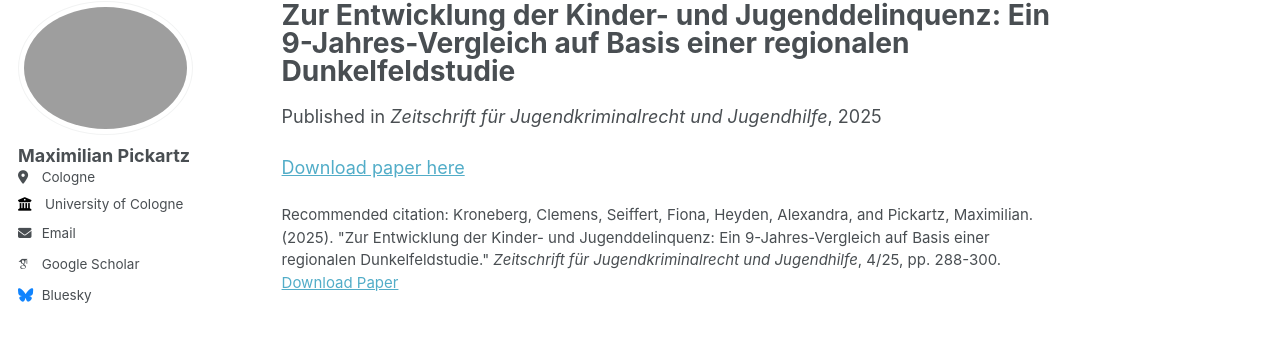
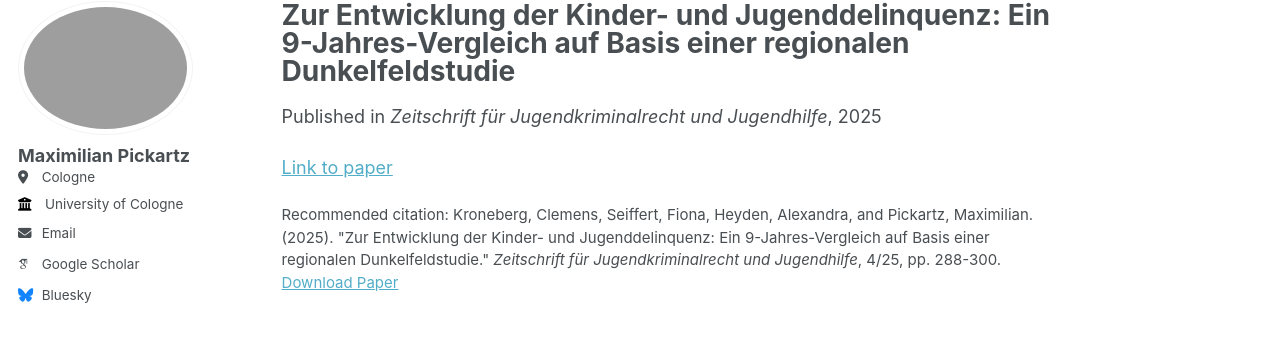
Before and after one commit to maxpi99/maxpi99.github.io, a Jekyll site: the page built from _publications/2025-12-01-zjj-jugenddelinquenz.md, in a window 1280 px wide and 1101 px high. Shown: the part 105-455 px from the top of the window. Built offline with Jekyll 4.4.1, drawn with Linux system fonts in a browser that asks for light colours; some web fonts are replaced.

Commit message:
Rename "Download Paper" to "Link to Paper"
https://claude.ai/code/session_01AyUn4eM3gCf4FeqjvUnsZ4

```diff
--- a/_includes/archive-single.html
+++ b/_includes/archive-single.html
@@ -53,15 +53,15 @@
     {% endif %}
 
     {% if post.citation and post.paperurl and post.slidesurl %}
-      <p>Recommended citation: {{ post.citation }}<br /><a href="{{ post.paperurl }}">Download Paper</a> | <a href="{{ post.slidesurl }}">Download Slides</a></p>
+      <p>Recommended citation: {{ post.citation }}<br /><a href="{{ post.paperurl }}">Link to Paper</a> | <a href="{{ post.slidesurl }}">Download Slides</a></p>
     {% elsif post.citation and post.paperurl %}
-      <p>Recommended citation: {{ post.citation }}<br /><a href="{{ post.paperurl }}">Download Paper</a></p>
+      <p>Recommended citation: {{ post.citation }}<br /><a href="{{ post.paperurl }}">Link to Paper</a></p>
     {% elsif post.citation and post.slidesurl %}
       <p>Recommended citation: {{ post.citation }}<br /><a href="{{ post.slidesurl }}">Download Slides</a></p>
     {% elsif post.citation %}
       <p>Recommended citation: {{ post.citation }}</p>
     {% elsif post.paperurl %}
-      <p><a href=" {{ post.paperurl }} ">Download Paper</a></p>
+      <p><a href=" {{ post.paperurl }} ">Link to Paper</a></p>
     {% elsif post.slidesurl %}
       <p>Download <a href="{{ post.slidesurl }}">Download Slides</a></p></p>
     {% endif %}
--- a/_publications/2025-12-01-zjj-jugenddelinquenz.md
+++ b/_publications/2025-12-01-zjj-jugenddelinquenz.md
@@ -8,4 +8,4 @@ paperurl: 'https://www.dvjj.de/wp-content/uploads/2025/12/ZJJ-4-25_Kroneberg-et-
 citation: 'Kroneberg, Clemens, Seiffert, Fiona, Heyden, Alexandra, and Pickartz, Maximilian. (2025). &quot;Zur Entwicklung der Kinder- und Jugenddelinquenz: Ein 9-Jahres-Vergleich auf Basis einer regionalen Dunkelfeldstudie.&quot; <i>Zeitschrift f&uuml;r Jugendkriminalrecht und Jugendhilfe</i>, 4/25, pp. 288-300.'
 ---
 
-<a href='https://www.dvjj.de/wp-content/uploads/2025/12/ZJJ-4-25_Kroneberg-et-al.pdf'>Download paper here</a>
+<a href='https://www.dvjj.de/wp-content/uploads/2025/12/ZJJ-4-25_Kroneberg-et-al.pdf'>Link to paper</a>
```
Also changed, not shown: _publications/2025-10-01-abschlussbericht-dunkelfeld-nrw.md (+1 -1 lines).
